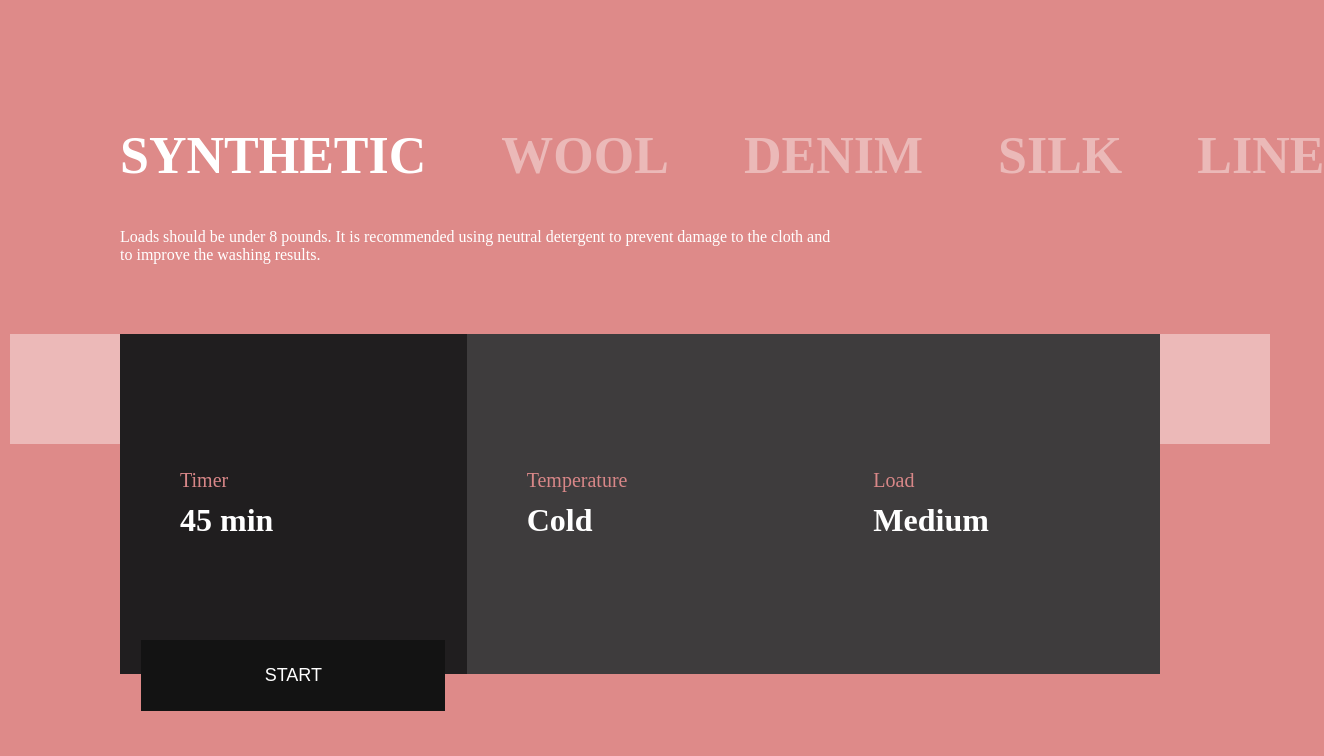
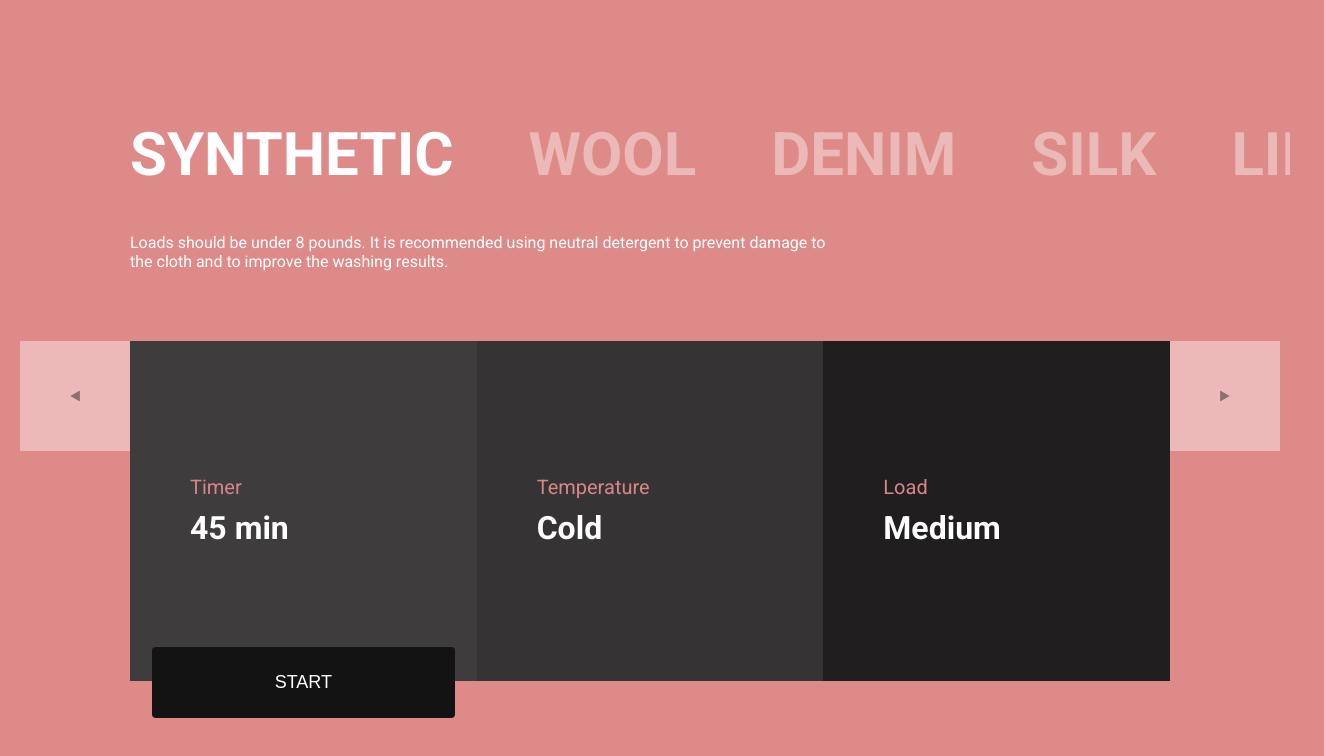
Before and after one commit to vdmkhrp-frontloops-markup/task-11, a website built with Vite: page index.html in a window 1280 px wide. Shown: the whole page, 1324 px wide, since content can reach past the window. Built offline with nearby package versions, Linux system fonts and the light colour scheme.

Commit message:
made layout for desktop, updated vite configuration

```diff
--- a/index.html
+++ b/index.html
@@ -3,6 +3,12 @@
   <head>
     <meta charset="UTF-8" />
     <meta name="viewport" content="width=device-width, initial-scale=1.0" />
+    <link rel="preconnect" href="https://fonts.googleapis.com" />
+    <link rel="preconnect" href="https://fonts.gstatic.com" crossorigin />
+    <link
+      href="https://fonts.googleapis.com/css2?family=Roboto:wght@300;400;500;700&display=swap"
+      rel="stylesheet"
+    />
     <link rel="stylesheet" href="./src/style.scss" />
     <link rel="icon" href="./src/img/favicon.ico" sizes="32x32" />
     <link rel="icon" href="./src/img/favicon.svg" type="image/svg+xml" />
@@ -11,7 +17,6 @@
   </head>
   <body>
     <div class="slider">
-      <div class="slider__wrap">
       <header class="slider__header">
         <nav class="slider__nav">
           <a href="#!" class="slider__link slider__link--active">SYNTHETIC</a>
@@ -27,8 +32,6 @@
         </p>
       </header>
       <div class="slider__cards">
-          <button type="button" class="slider__button"></button>
-          <button type="button" class="slider__button slider__button--next"></button>
         <div class="card">
           <h4 class="card__title">Timer</h4>
           <h6 class="card__subtitle">45 min</h6>
@@ -42,7 +45,16 @@
           <h4 class="card__title">Load</h4>
           <h6 class="card__subtitle">Medium</h6>
         </div>
-        </div>
+        <button type="button" class="slider__button">
+          <svg viewBox="-8.5 0 32 32" xmlns="http://www.w3.org/2000/svg">
+            <path d="M15.281 7.188v17.594L0 16.001z" fill="currentColor" />
+          </svg>
+        </button>
+        <button type="button" class="slider__button slider__button--next">
+          <svg viewBox="-8.5 0 32 32" xmlns="http://www.w3.org/2000/svg">
+            <path d="M15.281 7.188v17.594L0 16.001z" fill="currentColor" />
+          </svg>
+        </button>
       </div>
     </div>
   </body>
--- a/src/style.scss
+++ b/src/style.scss
@@ -19,41 +19,50 @@ body {
   min-height: 100vh;
   display: grid;
   place-items: center;
+  font-family: "Roboto", system-ui;
   background-color: #de8a89;
   color: #fff;
 }
 
 .slider {
-  &__wrap {
+  display: flex;
+  flex-direction: column;
+  max-width: 1300px;
+  padding-inline: 130px;
+  margin-inline: auto;
+  row-gap: 70px;
+
+  &__header {
     display: flex;
     flex-direction: column;
-    row-gap: 70px;
-    max-width: 1040px;
-    margin-inline: auto;
+    row-gap: 43px;
   }
 
   &__nav {
     display: flex;
     align-items: center;
+    justify-content: space-between;
     column-gap: 75px;
+    overflow: auto;
+    margin-right: calc(50% - 50vw);
   }
 
   &__link {
-    font-size: 52px;
+    font-size: 60px;
     font-weight: 700;
     text-decoration: none;
     text-transform: uppercase;
     color: rgba(#fff, 0.4);
-    margin-bottom: 43px;
     transition: color 300ms ease;
 
     &--active {
       color: #fff;
+      pointer-events: none;
     }
 
     @media (hover: hover) {
       &:hover {
-        color: #fff;
+        color: rgba(#fff, 0.7);
       }
     }
   }
@@ -73,19 +82,32 @@ body {
     aspect-ratio: 1;
     padding: 0;
     background-color: rgba(#fff, 0.4);
+    color: rgba(#000, 0.4);
     border: none;
-    transition: background-color 300ms ease;
+    transition-property: background-color, color;
+    transition-duration: 300ms;
+    transition-timing-function: ease;
 
     @media (hover: hover) {
       cursor: pointer;
 
       &:hover {
-        background-color: #fff;
+        background-color: rgba(#fff, 0.7);
+        color: rgba(#000, 0.7);
       }
+    }
+
+    svg {
+      width: 20px;
+      aspect-ratio: 1;
     }
 
     &--next {
       left: 100%;
+
+      svg {
+        transform: rotate(180deg);
+      }
     }
   }
 
@@ -94,7 +116,6 @@ body {
     position: relative;
   }
 }
-
 
 .card {
   position: relative;
@@ -128,14 +149,23 @@ body {
   &__button {
     position: absolute;
     top: 90%;
-    left: 50%;
-    transform: translateX(-50%);
-    min-width: 304px;
+    left: 22px;
+    right: 22px;
     border: none;
+    border-radius: 4px;
     background-color: #131313;
     color: #fff;
     padding: 25px 40px;
     font-size: 18px;
     text-transform: uppercase;
+    transition: transform 300ms ease;
+
+    @media (hover: hover) {
+      cursor: pointer;
+
+      &:hover {
+        transform: translateY(-5px);
+      }
+    }
   }
 }
--- a/vite.config.js
+++ b/vite.config.js
@@ -1,15 +1,16 @@
 import { defineConfig } from "vite";
-import { resolve } from "path";
+import { resolve, dirname } from "path";
+import { fileURLToPath } from "url";
 import fs from "fs";
-import { dirname } from "path";
 import { createHtmlPlugin } from "vite-plugin-html";
 
-const __dirname = dirname(new URL(import.meta.url).pathname);
+const __dirname = dirname(fileURLToPath(import.meta.url));
 
 const getHtmlInputs = () => {
   const files = fs
     .readdirSync(__dirname)
     .filter((file) => file.endsWith(".html"));
+
   return files.reduce((inputs, file) => {
     const key = file.replace(/\.html$/, "");
     inputs[key] = resolve(__dirname, file);
@@ -25,6 +26,14 @@ export default defineConfig({
       minify: true,
     }),
   ],
+  css: {
+    preprocessorOptions: {
+      scss: {
+        api: "modern-compiler",
+        importers: [],
+      },
+    },
+  },
   build: {
     rollupOptions: {
       input: {
```
Also changed, not shown: 1 other file. Lines whose indentation alone changed are shown as unchanged.
